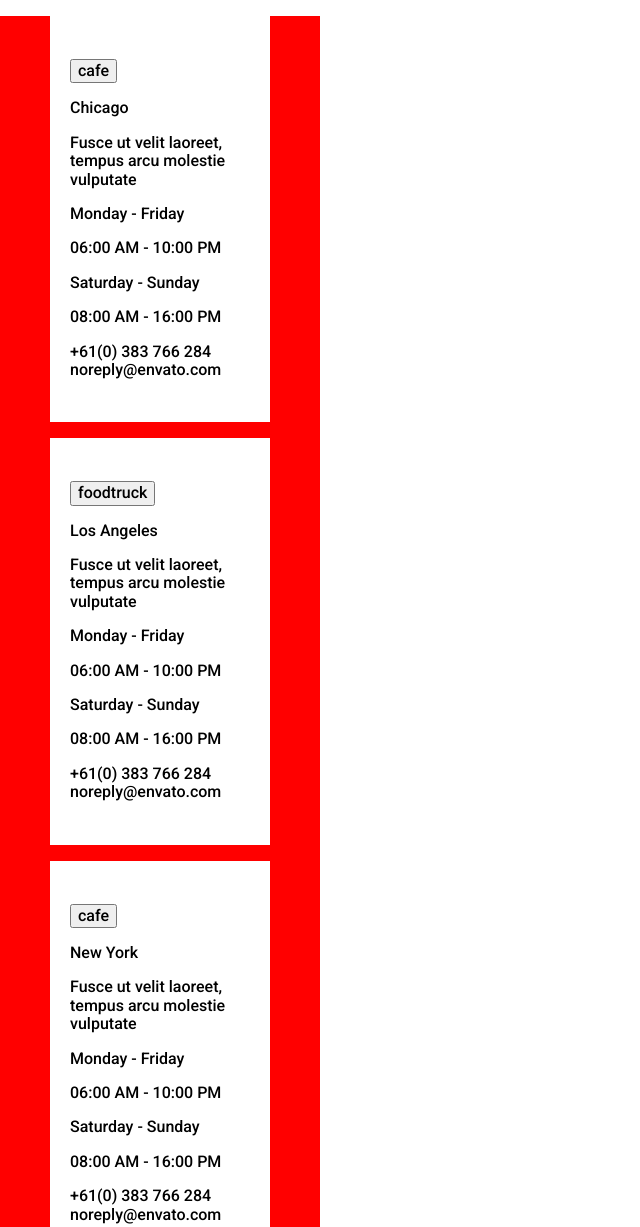
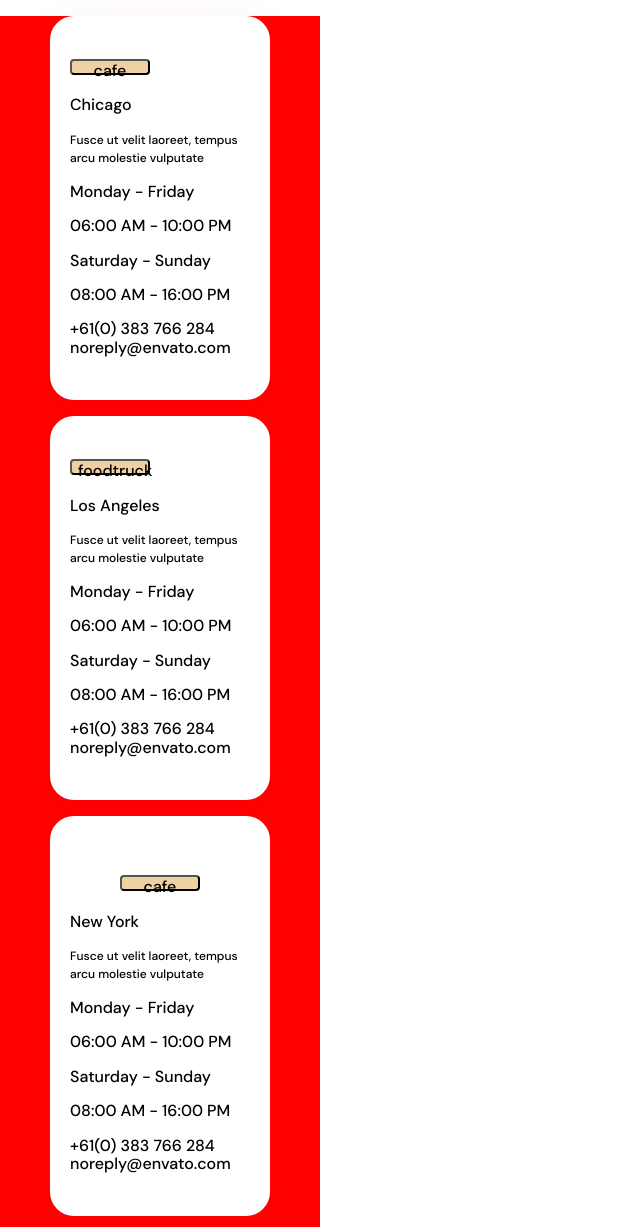
Before and after one commit to Vadim-Spakov/city-section, a plain HTML site: page index.html in a window 1280 px wide. Shown: the top 1227 px of the page, without its empty margins (0-640 px from the left). Drawn offline with Linux system fonts and the light colour scheme.

Commit message:
Работа над проектом

```diff
--- a/css/styles.css
+++ b/css/styles.css
@@ -8,7 +8,7 @@
 }
 
 body {
-  font-family: Roboto, sans-serif;
+  font-family: DM Sans, normal;
 }
 
 ul {
@@ -29,4 +29,21 @@ ul {
 .cities {
   padding: 43px 20px 43px 20px;
   background-color: #ffffff;
+  border-radius: 24px;
+  box-shadow: 0px 8px 30px rgba(212, 20, 67, 0.1);
 }
+
+.card-item__text {
+  font-family: DM Sans;
+  font-style: normal;
+  font-weight: 500;
+  font-size: 12px;
+  line-height: 18px;
+}
+
+.card-list-buttom {
+  width: 80px;
+  height: 16px;
+  background-color: #f0d1a5;
+  border-radius: 4px;
+}
--- a/index.html
+++ b/index.html
@@ -4,10 +4,7 @@
     <meta charset="UTF-8" />
     <meta name="viewport" content="width=device-width, initial-scale=1.0" />
     <title>WebStudio</title>
-    <link
-      href="https://fonts.googleapis.com/css2?family=Raleway:wght@700&family=Roboto:wght@500;700;900&display=swap"
-      rel="stylesheet"
-    />
+    <link href="https://fonts.googleapis.com/css2?family=DM+Sans:wght@500&display=swap" rel="stylesheet">
     <link rel="stylesheet" href="./css/normalize.css" />
     <link rel="stylesheet" href="./css/styles.css" />
   </head>
@@ -17,7 +14,7 @@
       <div class="conteiner conteiner-cities">
         <ul class="cities">
           <li class="cities-item">
-            <button type="button">cafe</button>
+            <button class="card-list-buttom" type="button">cafe</button>
             <ul class="card-list">
               <li class="card-item">
                 <p class="card-item__city">Chicago</p>
@@ -49,7 +46,7 @@
 
         <ul class="cities">
           <li class="cities-item">
-            <button type="button">foodtruck</button>
+            <button class="card-list-buttom" type="button">foodtruck</button>
             <ul class="card-list">
               <li class="card-item">
                 <p class="card-item__city">Los Angeles</p>
@@ -81,7 +78,8 @@
 
         <ul class="cities">
           <li class="cities-item">
-            <button type="button">cafe</button>
+            <p style="text-align: center"><button class="card-list-buttom" type="button" name="cafe">cafe</button></p>
+
             <ul class="card-list">
               <li class="card-item">
                 <p class="card-item__city">New York</p>
@@ -111,7 +109,7 @@
           </li>
         </ul>
 
-        <button type="button">Our Locations</button>
+        <button class="cities-buttom" type="button">Our Locations</button>
         <button type="button">Franchise</button>
       </div>
     </section>
```
